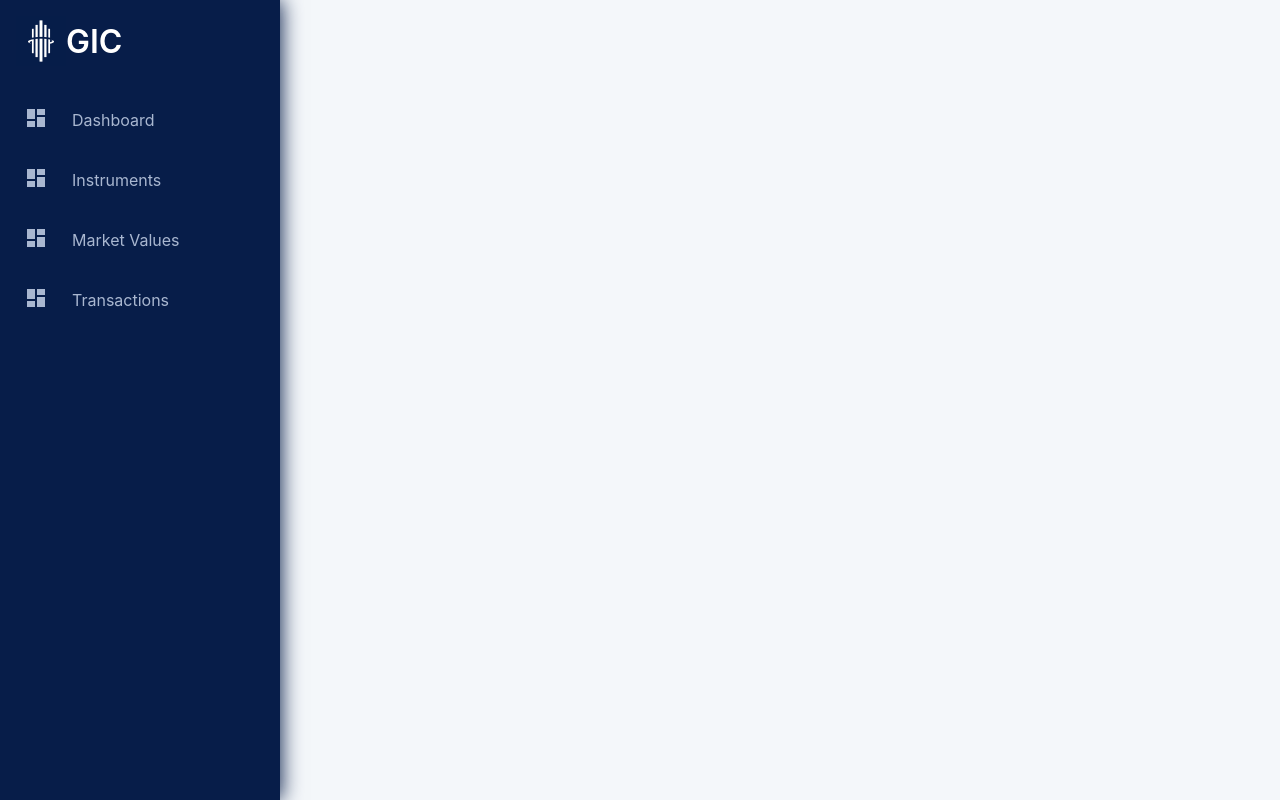
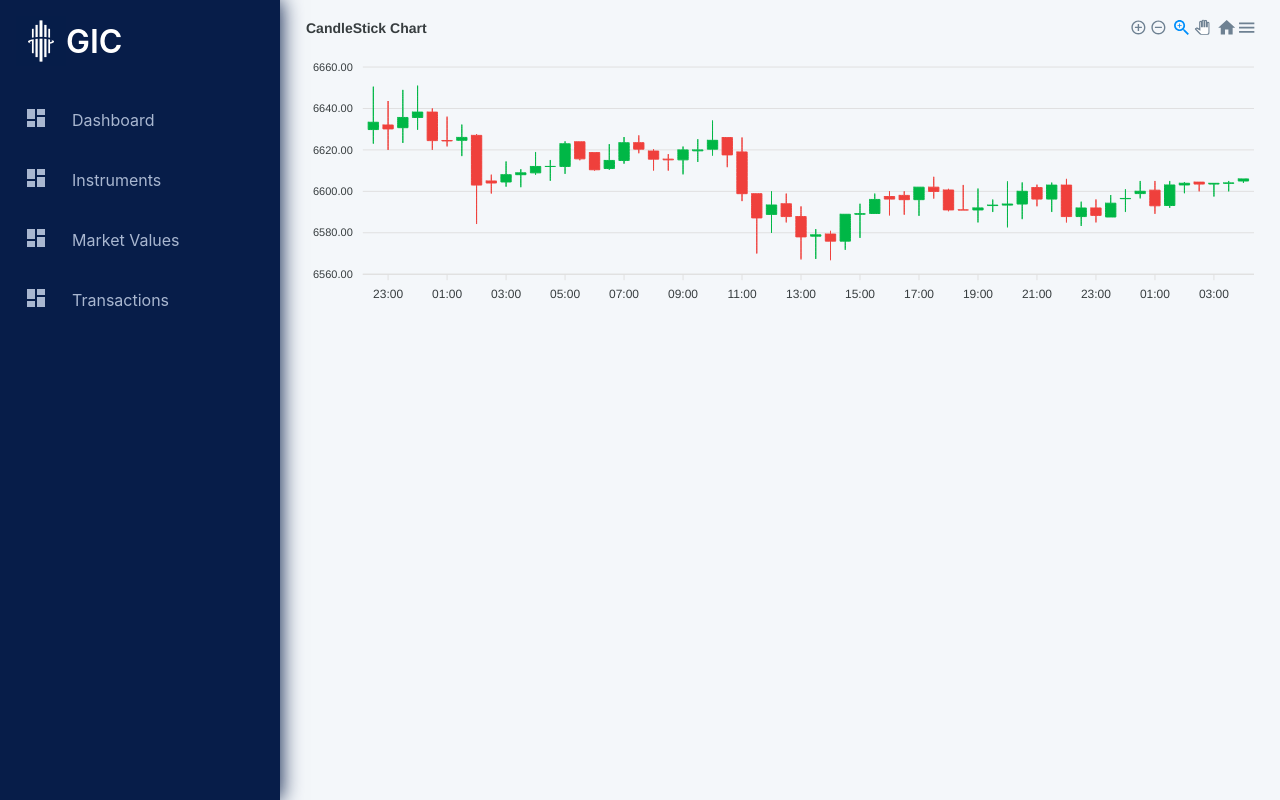
Before and after one commit to TNBL265/gic22-private-market-valuation, a Next.js app: page /instrument/1 in a window 1280 px wide. Built offline with nearby package versions, Linux system fonts and the light colour scheme.

Commit message:
Added working candle stick graph

```diff
--- /dev/null
+++ b/components/Instruments/Instrument/InstrumentChart.tsx
@@ -0,0 +1,302 @@
+import dynamic from 'next/dynamic'
+
+const Chart = dynamic(() => import('react-apexcharts'), { ssr: false });
+
+const series = [{
+  data: [
+    {
+      x: new Date(1538778600000),
+      y: [6629.81, 6650.5, 6623.04, 6633.33],
+    },
+    {
+      x: new Date(1538780400000),
+      y: [6632.01, 6643.59, 6620, 6630.11],
+    },
+    {
+      x: new Date(1538782200000),
+      y: [6630.71, 6648.95, 6623.34, 6635.65],
+    },
+    {
+      x: new Date(1538784000000),
+      y: [6635.65, 6651, 6629.67, 6638.24],
+    },
+    {
+      x: new Date(1538785800000),
+      y: [6638.24, 6640, 6620, 6624.47],
+    },
+    {
+      x: new Date(1538787600000),
+      y: [6624.53, 6636.03, 6621.68, 6624.31],
+    },
+    {
+      x: new Date(1538789400000),
+      y: [6624.61, 6632.2, 6617, 6626.02],
+    },
+    {
+      x: new Date(1538791200000),
+      y: [6627, 6627.62, 6584.22, 6603.02],
+    },
+    {
+      x: new Date(1538793000000),
+      y: [6605, 6608.03, 6598.95, 6604.01],
+    },
+    {
+      x: new Date(1538794800000),
+      y: [6604.5, 6614.4, 6602.26, 6608.02],
+    },
+    {
+      x: new Date(1538796600000),
+      y: [6608.02, 6610.68, 6601.99, 6608.91],
+    },
+    {
+      x: new Date(1538798400000),
+      y: [6608.91, 6618.99, 6608.01, 6612],
+    },
+    {
+      x: new Date(1538800200000),
+      y: [6612, 6615.13, 6605.09, 6612],
+    },
+    {
+      x: new Date(1538802000000),
+      y: [6612, 6624.12, 6608.43, 6622.95],
+    },
+    {
+      x: new Date(1538803800000),
+      y: [6623.91, 6623.91, 6615, 6615.67],
+    },
+    {
+      x: new Date(1538805600000),
+      y: [6618.69, 6618.74, 6610, 6610.4],
+    },
+    {
+      x: new Date(1538807400000),
+      y: [6611, 6622.78, 6610.4, 6614.9],
+    },
+    {
+      x: new Date(1538809200000),
+      y: [6614.9, 6626.2, 6613.33, 6623.45],
+    },
+    {
+      x: new Date(1538811000000),
+      y: [6623.48, 6627, 6618.38, 6620.35],
+    },
+    {
+      x: new Date(1538812800000),
+      y: [6619.43, 6620.35, 6610.05, 6615.53],
+    },
+    {
+      x: new Date(1538814600000),
+      y: [6615.53, 6617.93, 6610, 6615.19],
+    },
+    {
+      x: new Date(1538816400000),
+      y: [6615.19, 6621.6, 6608.2, 6620],
+    },
+    {
+      x: new Date(1538818200000),
+      y: [6619.54, 6625.17, 6614.15, 6620],
+    },
+    {
+      x: new Date(1538820000000),
+      y: [6620.33, 6634.15, 6617.24, 6624.61],
+    },
+    {
+      x: new Date(1538821800000),
+      y: [6625.95, 6626, 6611.66, 6617.58],
+    },
+    {
+      x: new Date(1538823600000),
+      y: [6619, 6625.97, 6595.27, 6598.86],
+    },
+    {
+      x: new Date(1538825400000),
+      y: [6598.86, 6598.88, 6570, 6587.16],
+    },
+    {
+      x: new Date(1538827200000),
+      y: [6588.86, 6600, 6580, 6593.4],
+    },
+    {
+      x: new Date(1538829000000),
+      y: [6593.99, 6598.89, 6585, 6587.81],
+    },
+    {
+      x: new Date(1538830800000),
+      y: [6587.81, 6592.73, 6567.14, 6578],
+    },
+    {
+      x: new Date(1538832600000),
+      y: [6578.35, 6581.72, 6567.39, 6579],
+    },
+    {
+      x: new Date(1538834400000),
+      y: [6579.38, 6580.92, 6566.77, 6575.96],
+    },
+    {
+      x: new Date(1538836200000),
+      y: [6575.96, 6589, 6571.77, 6588.92],
+    },
+    {
+      x: new Date(1538838000000),
+      y: [6588.92, 6594, 6577.55, 6589.22],
+    },
+    {
+      x: new Date(1538839800000),
+      y: [6589.3, 6598.89, 6589.1, 6596.08],
+    },
+    {
+      x: new Date(1538841600000),
+      y: [6597.5, 6600, 6588.39, 6596.25],
+    },
+    {
+      x: new Date(1538843400000),
+      y: [6598.03, 6600, 6588.73, 6595.97],
+    },
+    {
+      x: new Date(1538845200000),
+      y: [6595.97, 6602.01, 6588.17, 6602],
+    },
+    {
+      x: new Date(1538847000000),
+      y: [6602, 6607, 6596.51, 6599.95],
+    },
+    {
+      x: new Date(1538848800000),
+      y: [6600.63, 6601.21, 6590.39, 6591.02],
+    },
+    {
+      x: new Date(1538850600000),
+      y: [6591.02, 6603.08, 6591, 6591],
+    },
+    {
+      x: new Date(1538852400000),
+      y: [6591, 6601.32, 6585, 6592],
+    },
+    {
+      x: new Date(1538854200000),
+      y: [6593.13, 6596.01, 6590, 6593.34],
+    },
+    {
+      x: new Date(1538856000000),
+      y: [6593.34, 6604.76, 6582.63, 6593.86],
+    },
+    {
+      x: new Date(1538857800000),
+      y: [6593.86, 6604.28, 6586.57, 6600.01],
+    },
+    {
+      x: new Date(1538859600000),
+      y: [6601.81, 6603.21, 6592.78, 6596.25],
+    },
+    {
+      x: new Date(1538861400000),
+      y: [6596.25, 6604.2, 6590, 6602.99],
+    },
+    {
+      x: new Date(1538863200000),
+      y: [6602.99, 6606, 6584.99, 6587.81],
+    },
+    {
+      x: new Date(1538865000000),
+      y: [6587.81, 6595, 6583.27, 6591.96],
+    },
+    {
+      x: new Date(1538866800000),
+      y: [6591.97, 6596.07, 6585, 6588.39],
+    },
+    {
+      x: new Date(1538868600000),
+      y: [6587.6, 6598.21, 6587.6, 6594.27],
+    },
+    {
+      x: new Date(1538870400000),
+      y: [6596.44, 6601, 6590, 6596.55],
+    },
+    {
+      x: new Date(1538872200000),
+      y: [6598.91, 6605, 6596.61, 6600.02],
+    },
+    {
+      x: new Date(1538874000000),
+      y: [6600.55, 6605, 6589.14, 6593.01],
+    },
+    {
+      x: new Date(1538875800000),
+      y: [6593.15, 6605, 6592, 6603.06],
+    },
+    {
+      x: new Date(1538877600000),
+      y: [6603.07, 6604.5, 6599.09, 6603.89],
+    },
+    {
+      x: new Date(1538879400000),
+      y: [6604.44, 6604.44, 6600, 6603.5],
+    },
+    {
+      x: new Date(1538881200000),
+      y: [6603.5, 6603.99, 6597.5, 6603.86],
+    },
+    {
+      x: new Date(1538883000000),
+      y: [6603.85, 6605, 6600, 6604.07],
+    },
+    {
+      x: new Date(1538884800000),
+      y: [6604.98, 6606, 6604.07, 6606],
+    },
+  ],
+}];
+
+const seriesData = series[0].data;
+const seriesLinear = [];
+for (let i = 1; i < seriesData.length; i++) {
+  seriesLinear.push(series[0].data[i].y[3] - series[0].data[i - 1].y[3]);
+}
+const ChartOptions = {
+  series: [
+    {
+      data: seriesData,
+    },
+  ],
+  options: {
+    chart: {
+      type: 'candlestick',
+      height: 350
+    },
+    title: {
+      text: 'CandleStick Chart',
+      align: 'left'
+    },
+    xaxis: {
+      type: 'datetime'
+    },
+    yaxis: {
+      tooltip: {
+        enabled: true
+      }
+    }
+  },
+};
+
+const InstrumentChart = () => {
+  return (
+    <div>
+      <div>
+        <Chart
+          options={ChartOptions.options as any}
+          series={ChartOptions.series}
+          type="candlestick" height={290}
+        />
+      </div>
+      <div id="chart-bar">
+        {/* <Chart
+          options={ChartOptions.optionsBar as any}
+          series={ChartOptions.seriesBar}
+          type="bar" height={160}
+        /> */}
+      </div>
+    </div>
+  );
+};
+
+export default InstrumentChart;
--- a/package.json
+++ b/package.json
@@ -14,10 +14,12 @@
     "@material-ui/icons": "^4.11.3",
     "@mui/icons-material": "^5.6.2",
     "@mui/material": "^5.10.5",
+    "apexcharts": "^3.35.5",
     "axios": "^0.27.2",
     "chart.js": "^3.7.1",
     "next": "12.3.0",
     "react": "18.2.0",
+    "react-apexcharts": "^1.4.0",
     "react-chartjs-2": "^4.1.0",
     "react-dom": "18.2.0",
     "recharts": "^2.1.14",
--- a/pages/instrument/[id]/index.tsx
+++ b/pages/instrument/[id]/index.tsx
@@ -1,5 +1,6 @@
 import { useRouter } from 'next/router'
 import LeftNavbar from '../../../components/common/LeftNavbar/LeftNavbar'
+import InstrumentChart from '../../../components/Instruments/Instrument/InstrumentChart'
 
 const InstrumentPage = () => {
     const router = useRouter()
@@ -12,7 +13,7 @@
           <LeftNavbar />
         </div>
         <div className="page__body">
-
+          <InstrumentChart />
         </div>
       </div>
     )
```
Also changed, not shown: 1 other file (tests, documents, lock files or other folders).
